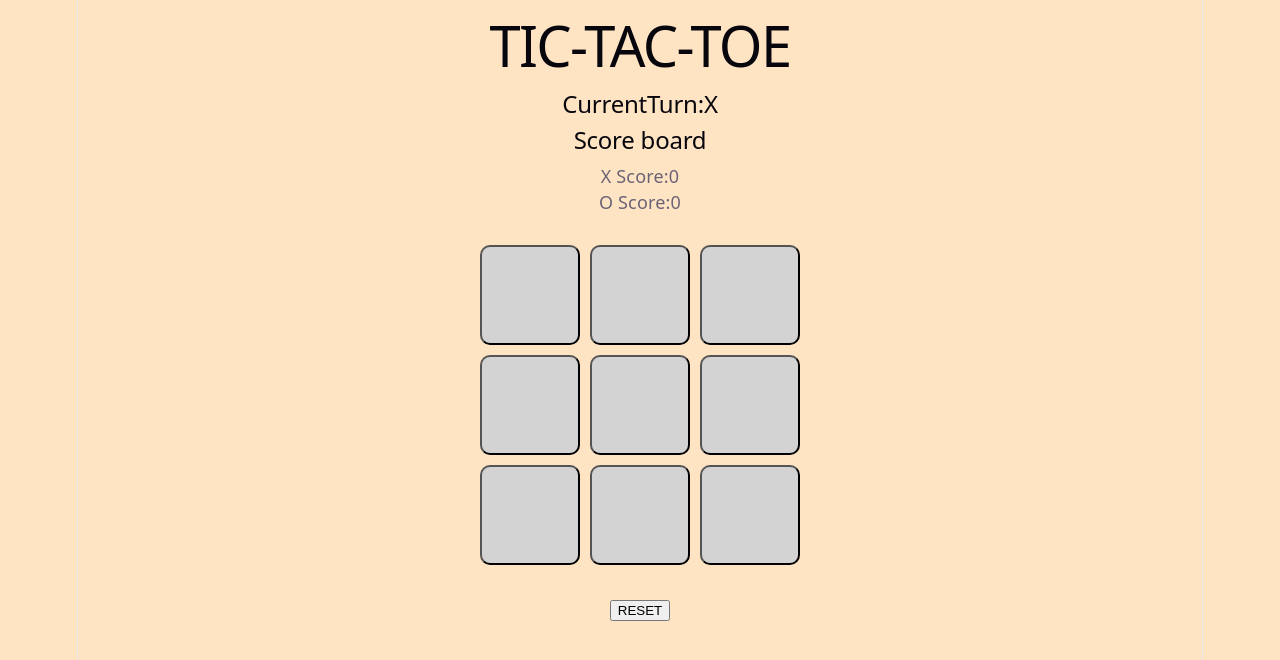
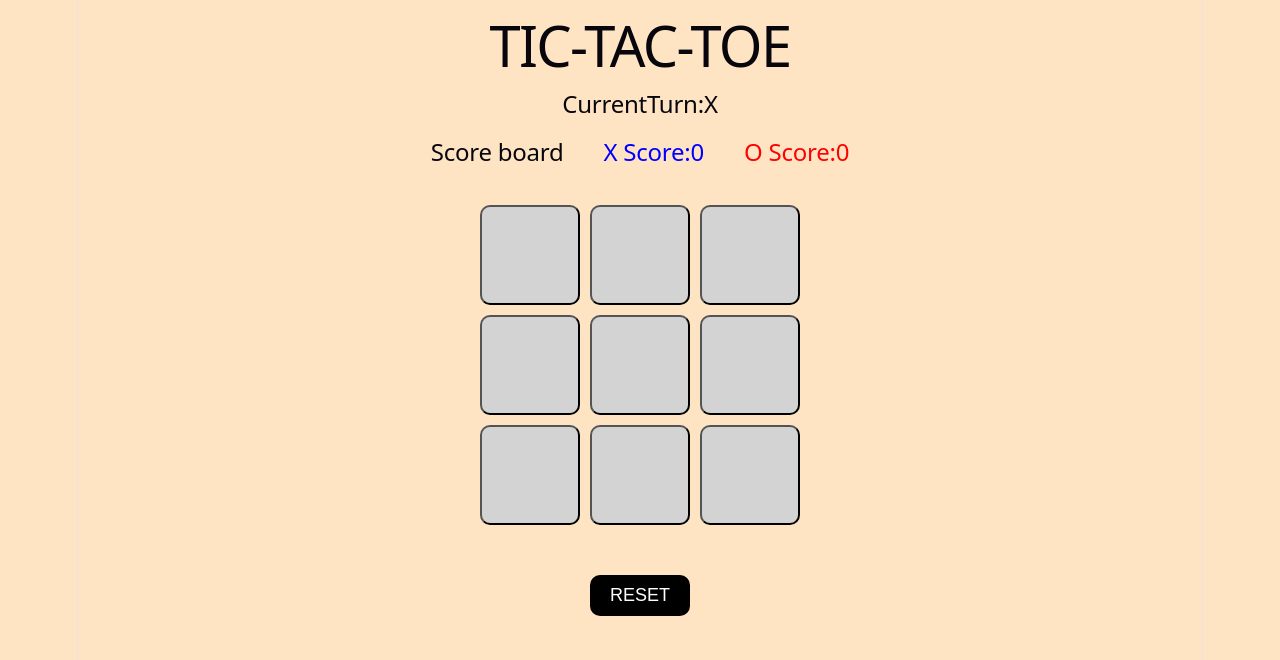
Before and after one commit to hansikareddycheguri-ship-it/tic-tac-toe-react, a React (Vite) app: page / in a window 1280 px wide. Shown: the top 660 px of the page. Built offline with nearby package versions, Linux system fonts and the light colour scheme.

Commit message:
Improved gameplay with score tracking and draw logic

```diff
--- a/src/App.css
+++ b/src/App.css
@@ -1,8 +1,6 @@
 body{
   background-color:bisque;
 }
-
-
 .Board{
     display:grid;
     grid-template-columns:repeat(3,100px) ;
--- a/src/App.jsx
+++ b/src/App.jsx
@@ -6,6 +6,9 @@ function App(){
   const[board,setBoard]=useState(Array(9).fill(""));
   const[currentPlayer,setCurrentPlayer]=useState("X");
   const[winner,setWinner]=useState(null);
+  const[draw,setDraw]=useState(false);
+  const[xScore,setXScore]=useState(0);
+  const[oScore,setOScore]=useState(0);
   const winningCombinations=[
     [0,1,2],
     [3,4,5],
@@ -16,7 +19,6 @@ function App(){
     [0,4,8],
     [2,4,6]
   ];
-
   function handleClick(index){
     if(winner){
     return;
@@ -29,10 +31,22 @@ newBoard[index]=currentPlayer;
 
    setBoard(newBoard);
   const gameWinner=checkWinner(newBoard);
-
+  const isDraw=newBoard.every(
+    (square)=>square !==""
+  );
    if(gameWinner){
     setWinner(gameWinner);
+    if(currentPlayer==="X"){
+      setXScore(xScore+1);
+    }
+    else{
+      setOScore(oScore+1);
+    }
       return;
+    }
+    else if(!gameWinner && isDraw){
+      setDraw(true);
+      return ;
     }
     if(currentPlayer==="X"){
 setCurrentPlayer("O");
@@ -57,6 +71,7 @@ function checkWinner(board){
     return null;
   }
   function resetGame(){
+  setDraw(false);
   setBoard(Array(9).fill(""));
   setCurrentPlayer("X");
   setWinner(null);
@@ -67,14 +82,55 @@ return(
   <h1>TIC-TAC-TOE</h1>
 <h2>CurrentTurn:{currentPlayer}</h2>
 
-  <Scoreboard />
-{winner && <h2>Winner: {winner}</h2>}
+  <Scoreboard
+  xScore={xScore}
+  oScore={oScore}
+  />
+{winner &&(
+<div style={{
+  textAlign:"center",
+  marginTop:"20px"
+  }}>
+    <h2
+    style={{
+      color:"green",
+      fontSize:"2.5rem",
+      fontWeight:"bold"
+    }}>Winner: {winner}</h2>
+    <p
+    style={{
+      fontSize:"1.2rem",
+      color:"darkred"
+    }}
+    >
+      Game Over!
+    </p>
+    </div>
+    )}
+    {draw &&(
+
+    <h2
+    style={{
+      textAlign:"center",
+      fontSize:"1.2rem",
+      color:"darkred"
+    }}
+    >
+      Draw Game!
+    </h2>
+    )}
   <Board board={board} handleClick={handleClick}/>
-   <button onClick={()=>resetGame()}>RESET</button>
+   <button onClick={()=>resetGame()}
+    style={{
+      marginTop:"20px",
+      padding:"10px 20px",
+      fontSize:"1rem",
+      borderRadius:"10px",
+      cursor:"pointer",
+      backgroundColor:"black",
+      color:"white",
+      border:"none"
+    }}>RESET</button>
 </div>
-);
-
-
-}
-
+);}
 export default App;
--- a/src/components/Scoreboard.jsx
+++ b/src/components/Scoreboard.jsx
@@ -1,11 +1,22 @@
-function Scoreboard(){
+function Scoreboard({xScore,oScore}){
     return(
-        <div className="scoreboard">
-        <h2>Score board</h2>
-        <div className="scores">
-        <p>X Score:0</p>
-       <p>O Score:0</p>
-       </div>
+        <div
+         style={{
+            display:"flex",
+            justifyContent:"center",
+            gap:"40px",
+            margin:"20px 0px"
+         }}
+         >
+            <h2>Score board</h2>
+        <h2
+        style={{
+            color:"blue"
+        }}>X Score:{xScore}</h2>
+         <h2
+        style={{
+            color:"red"
+        }}>O Score:{oScore}</h2>
        </div>
     );
 }
```
